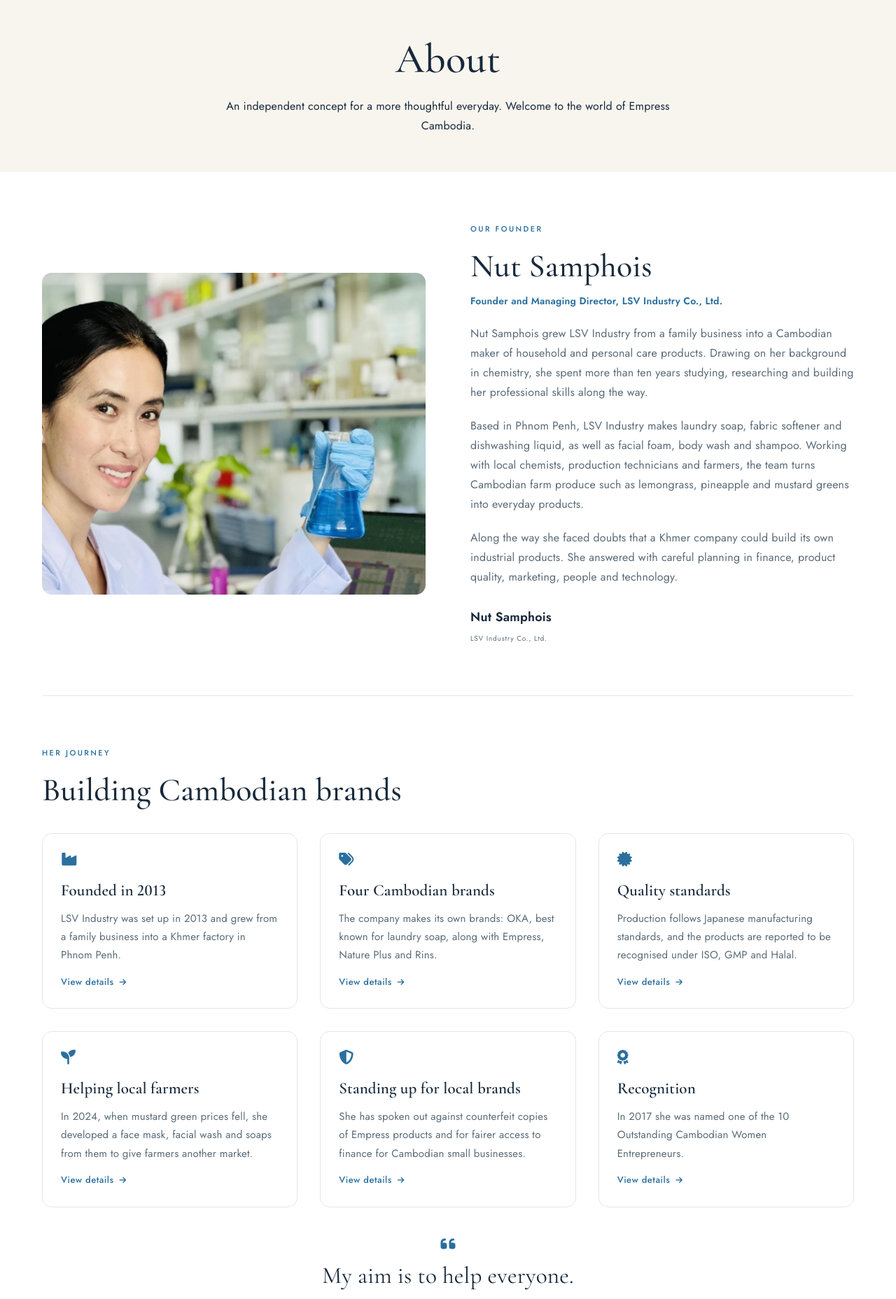
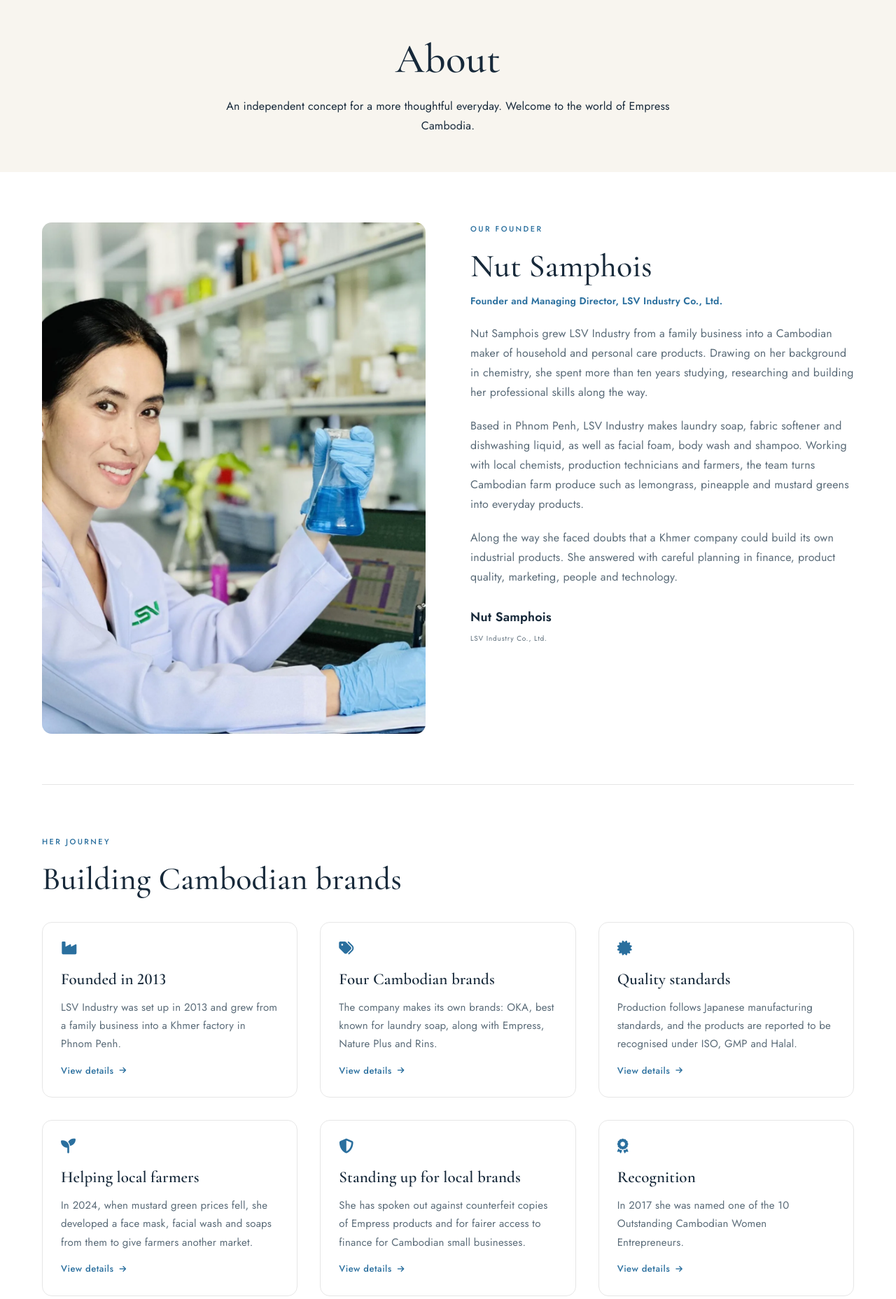
Before and after one commit to hoengmengdy/PortfolioNew, a Flask app: page /about in a window 1280 px wide. Shown: the part 85-1942 px from the top of the page at 70% size. Run offline with Flask 3, Linux system fonts and the light colour scheme; parts of the project's set-up code (start-up, migrations or seed data) failed here and were passed over; some libraries are stand-ins or nearby versions.

Commit message:
Show the whole founder photo on the About page
Co-Authored-By: Claude Opus 5.5 <noreply@anthropic.com>

```diff
--- a/static/css/style.css
+++ b/static/css/style.css
@@ -1119,3 +1119,6 @@ html:lang(km) .feature-copy>p:not(.eyebrow){font-size:15px}
 html:lang(km) .feature-list{font-size:15px}
 @media(max-width:800px){.feature-section{grid-template-columns:1fr;gap:28px}}
 @media(max-width:600px){.feature-copy h2{font-size:38px}html:lang(km) .feature-copy h2{font-size:27px}.feature-actions .button{flex:1;white-space:nowrap}}
+/* The founder photo shows whole, at its own proportions, on every screen size. */
+.story-photo,.story-grid .story-photo{width:100%;height:auto;aspect-ratio:3/4;object-fit:contain}
+.story-grid{align-items:start}
--- a/templates/base.html
+++ b/templates/base.html
@@ -15,7 +15,7 @@
   <link rel="icon" href="{{ url_for('static', filename='images/NaturePlus_LOGO.png') }}" type="image/png">
   <link rel="preload" href="{{ url_for('static', filename='fonts/' + ('khmer-sans.woff2' if lang == 'km' else 'jost.woff2')) }}" as="font" type="font/woff2" crossorigin>
   <link rel="stylesheet" href="{{ url_for('static', filename='css/fontawesome.min.css') }}">
-  <link rel="stylesheet" href="{{ url_for('static', filename='css/style.css', v='70') }}">
+  <link rel="stylesheet" href="{{ url_for('static', filename='css/style.css', v='71') }}">
   <script defer src="{{ url_for('static', filename='js/main.js', v='14') }}"></script>
 </head>
 <body class="page-{{ page }}">
```
